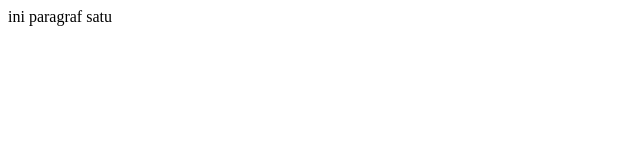
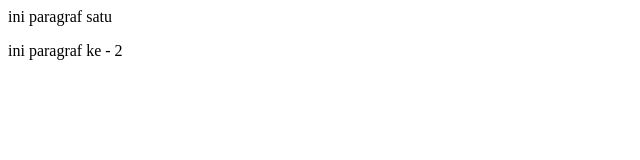
Before and after one commit to charisthaw/repo-1, a plain HTML site: page index.html in a window 1280 px wide. Shown: the whole page, without its empty margins (0-640 px from the left). Drawn offline with Linux system fonts and the light colour scheme.

Commit message:
menambah paragraf baru

```diff
--- a/index.html
+++ b/index.html
@@ -1 +1,2 @@
 <p>ini paragraf satu</p>
+<p>ini paragraf ke - 2</p>
```
